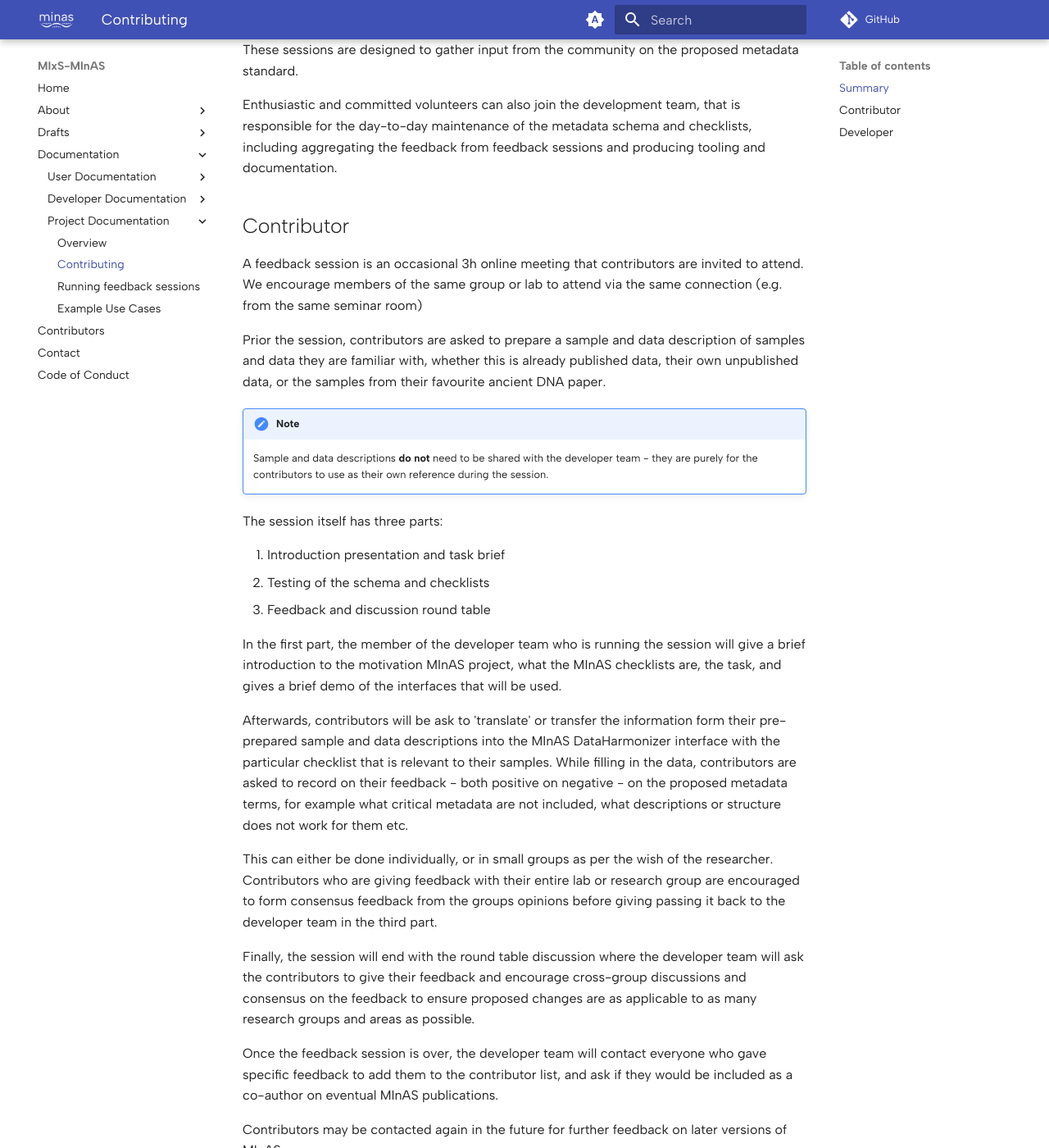
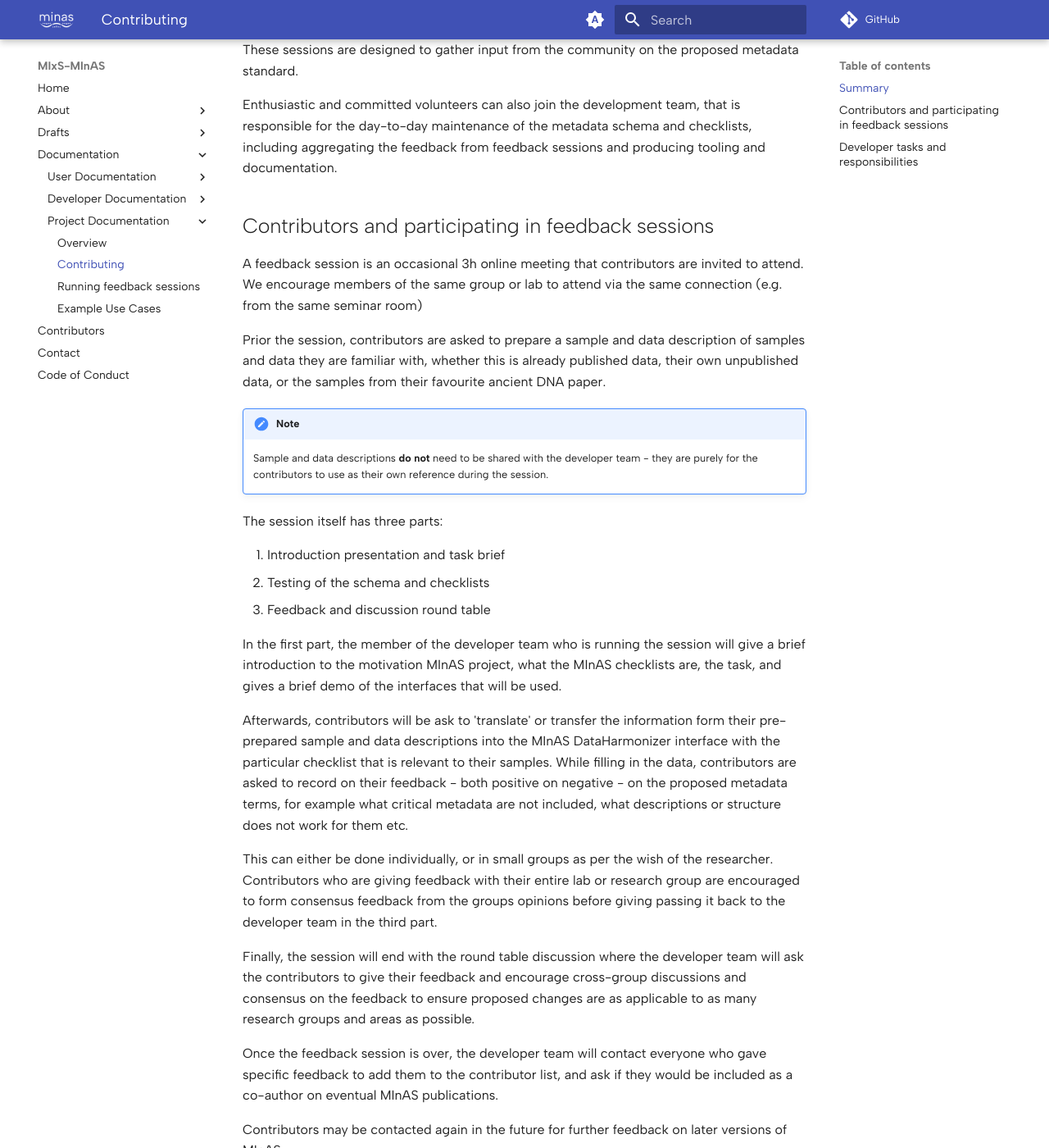
Before and after one commit to MIxS-MInAS/MIxS-MInAS.github.io, an MkDocs documentation site: the page built from docs/documentation/project-documentation/contributing.md, in a window 1280 px wide and 1400 px high, scrolled down 208 px. Shown: the whole window at 82% size. Built offline with MkDocs 1.6.1 and Material for MkDocs 9.7.7, drawn with Linux system fonts in a browser that asks for light colours; comment, search, counter and statistics services are not loaded; some of the changed text lies outside the part shown.

Commit message:
Update headers

```diff
--- a/docs/documentation/project-documentation/contributing.md
+++ b/docs/documentation/project-documentation/contributing.md
@@ -6,7 +6,7 @@ The primary method for contributing to the MInAS project is through "Feedback Se
 
 Enthusiastic and committed volunteers can also join the development team, that is responsible for the day-to-day maintenance of the metadata schema and checklists, including aggregating the feedback from feedback sessions and producing tooling and documentation.
 
-## Contributor
+## Contributors and participating in feedback sessions
 
 A feedback session is an occasional 3h online meeting that contributors are invited to attend.
 We encourage members of the same group or lab to attend via the same connection (e.g. from the same seminar room)
@@ -36,7 +36,7 @@ Once the feedback session is over, the developer team will contact everyone who
 
 Contributors may be contacted again in the future for further feedback on later versions of MInAS.
 
-## Developer
+## Developer tasks and responsibilities
 
 Developers have three main roles in the MInAS project:
 
```
